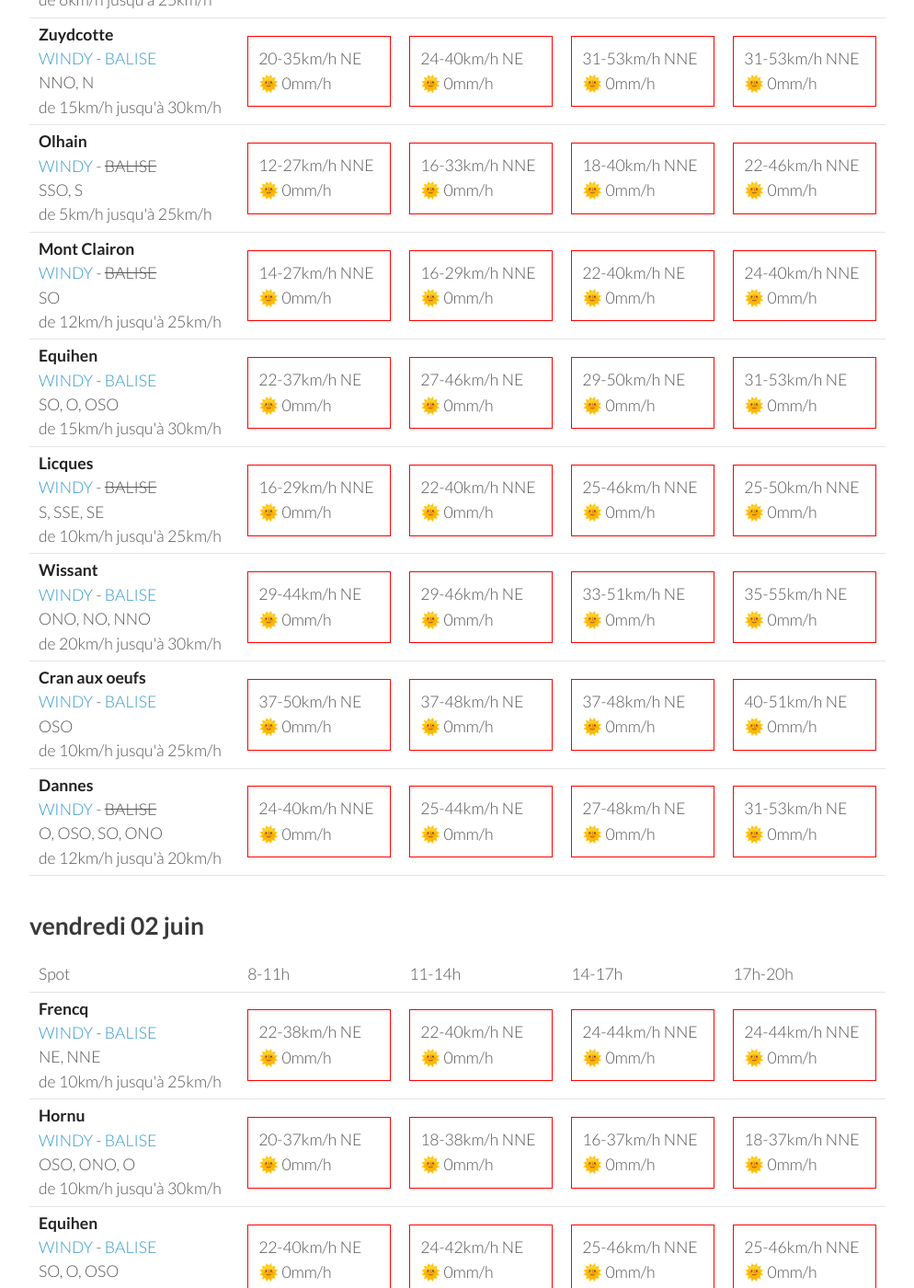
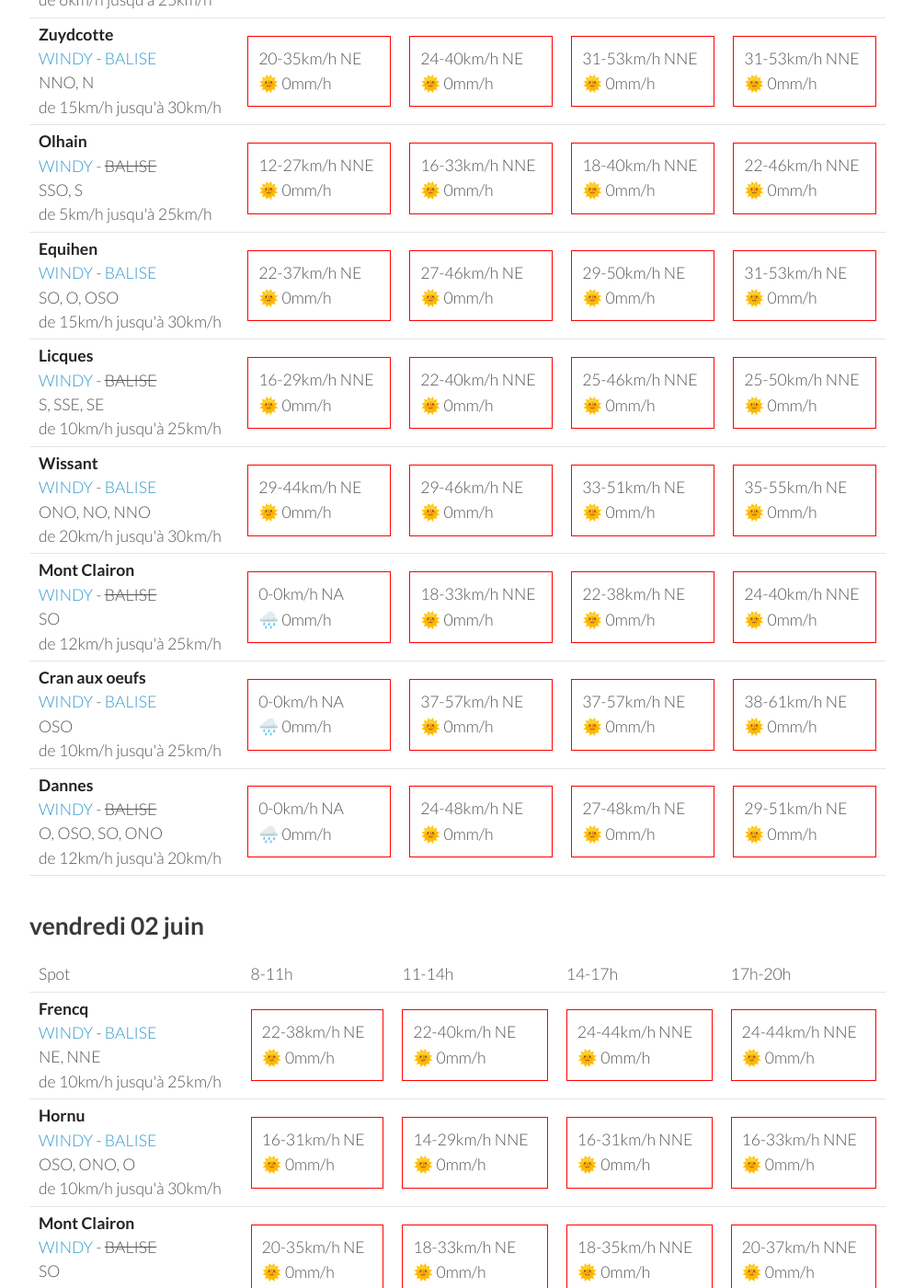
Before and after one commit to parapente-dans-le-nord/parapente-dans-le-nord.github.io, a Jekyll site: the page built from all.markdown, in a window 1280 px wide and 1400 px high, scrolled down 697 px. Shown: the whole window at 92% size, without its empty margins (26-1020 px from the left). Built offline with Jekyll 4.4.1, drawn with Linux system fonts in a browser that asks for light colours; some of the changed text lies outside the part shown.

Commit message:
update index.markdown

```diff
--- a/all.markdown
+++ b/all.markdown
@@ -34,10 +34,10 @@ page mise à jour le jeudi 01 juin 10:03
 <tr>
         <td><strong>Hornu</strong><br><a href="https://windy.com/50.424/3.819?50.024,3.818,8,m:e3daghw">WINDY</a> - <span class=""><a href="https://balisemeteo.com/balise_histo.php?idBalise=5040">BALISE</a> </span><br> <span class="vent-favorable">OSO, ONO, O</span><br><span class="force-vent">de 10km/h jusqu'à 30km/h</span> </td>
 
+            <td><div class="not-flyable"><p>9-22km/h NE</p><p>🌞 0mm/h</p></div></td>
             <td><div class="not-flyable"><p>14-27km/h NE</p><p>🌞 0mm/h</p></div></td>
-            <td><div class="not-flyable"><p>14-31km/h NNE</p><p>🌞 0mm/h</p></div></td>
-            <td><div class="not-flyable"><p>18-37km/h NNE</p><p>🌞 0mm/h</p></div></td>
-            <td><div class="not-flyable"><p>20-40km/h NNE</p><p>🌞 0mm/h</p></div></td>
+            <td><div class="not-flyable"><p>18-33km/h NNE</p><p>🌞 0mm/h</p></div></td>
+            <td><div class="not-flyable"><p>20-38km/h NNE</p><p>🌞 0mm/h</p></div></td>
 
 
     </tr>
@@ -72,16 +72,6 @@ page mise à jour le jeudi 01 juin 10:03
 
     </tr>
 <tr>
-        <td><strong>Mont Clairon</strong><br><a href="https://windy.com/49.919/2.729?49.515,2.730,8,m:e2magfH">WINDY</a> - <span class="no-balise"> BALISE </span><br> <span class="vent-favorable">SO</span><br><span class="force-vent">de 12km/h jusqu'à 25km/h</span> </td>
-
-            <td><div class="not-flyable"><p>14-27km/h NNE</p><p>🌞 0mm/h</p></div></td>
-            <td><div class="not-flyable"><p>16-29km/h NNE</p><p>🌞 0mm/h</p></div></td>
-            <td><div class="not-flyable"><p>22-40km/h NE</p><p>🌞 0mm/h</p></div></td>
-            <td><div class="not-flyable"><p>24-40km/h NNE</p><p>🌞 0mm/h</p></div></td>
-
-
-    </tr>
-<tr>
         <td><strong>Equihen</strong><br><a href="https://windy.com/50.679/1.572?50.279,1.571,8,m:e3CagdM">WINDY</a> - <span class=""><a href="https://balisemeteo.com/balise_histo.php?idBalise=159">BALISE</a> </span><br> <span class="vent-favorable">SO, O, OSO</span><br><span class="force-vent">de 15km/h jusqu'à 30km/h</span> </td>
 
             <td><div class="not-flyable"><p>22-37km/h NE</p><p>🌞 0mm/h</p></div></td>
@@ -112,23 +102,30 @@ page mise à jour le jeudi 01 juin 10:03
 
     </tr>
 <tr>
+        <td><strong>Mont Clairon</strong><br><a href="https://windy.com/49.919/2.729?49.515,2.730,8,m:e2magfH">WINDY</a> - <span class="no-balise"> BALISE </span><br> <span class="vent-favorable">SO</span><br><span class="force-vent">de 12km/h jusqu'à 25km/h</span> </td>
+
+            <td><div class="not-flyable"><p>0-0km/h NA</p><p>🌧️ 0mm/h</p></div></td>
+            <td><div class="not-flyable"><p>18-33km/h NNE</p><p>🌞 0mm/h</p></div></td>
+            <td><div class="not-flyable"><p>22-38km/h NE</p><p>🌞 0mm/h</p></div></td>
+            <td><div class="not-flyable"><p>24-40km/h NNE</p><p>🌞 0mm/h</p></div></td>
+
+    </tr>
+<tr>
         <td><strong>Cran aux oeufs</strong><br><a href="https://windy.com/50.847/1.584?50.451,1.582,8,m:e3TagdN">WINDY</a> - <span class=""><a href="https://www.meteociel.fr/temps-reel/obs_villes.php?code2=7004">BALISE</a> </span><br> <span class="vent-favorable">OSO</span><br><span class="force-vent">de 10km/h jusqu'à 25km/h</span> </td>
 
-            <td><div class="not-flyable"><p>37-50km/h NE</p><p>🌞 0mm/h</p></div></td>
-            <td><div class="not-flyable"><p>37-48km/h NE</p><p>🌞 0mm/h</p></div></td>
-            <td><div class="not-flyable"><p>37-48km/h NE</p><p>🌞 0mm/h</p></div></td>
-            <td><div class="not-flyable"><p>40-51km/h NE</p><p>🌞 0mm/h</p></div></td>
-
+            <td><div class="not-flyable"><p>0-0km/h NA</p><p>🌧️ 0mm/h</p></div></td>
+            <td><div class="not-flyable"><p>37-57km/h NE</p><p>🌞 0mm/h</p></div></td>
+            <td><div class="not-flyable"><p>37-57km/h NE</p><p>🌞 0mm/h</p></div></td>
+            <td><div class="not-flyable"><p>38-61km/h NE</p><p>🌞 0mm/h</p></div></td>
 
     </tr>
 <tr>
         <td><strong>Dannes</strong><br><a href="https://windy.com/50.587/1.637?50.188,1.637,8">WINDY</a> - <span class="no-balise"> BALISE </span><br> <span class="vent-favorable">O, OSO, SO, ONO</span><br><span class="force-vent">de 12km/h jusqu'à 20km/h</span> </td>
 
-            <td><div class="not-flyable"><p>24-40km/h NNE</p><p>🌞 0mm/h</p></div></td>
-            <td><div class="not-flyable"><p>25-44km/h NE</p><p>🌞 0mm/h</p></div></td>
+            <td><div class="not-flyable"><p>0-0km/h NA</p><p>🌧️ 0mm/h</p></div></td>
+            <td><div class="not-flyable"><p>24-48km/h NE</p><p>🌞 0mm/h</p></div></td>
             <td><div class="not-flyable"><p>27-48km/h NE</p><p>🌞 0mm/h</p></div></td>
-            <td><div class="not-flyable"><p>31-53km/h NE</p><p>🌞 0mm/h</p></div></td>
-
+            <td><div class="not-flyable"><p>29-51km/h NE</p><p>🌞 0mm/h</p></div></td>
 
     </tr>
 
@@ -160,10 +157,20 @@ page mise à jour le jeudi 01 juin 10:03
 <tr>
         <td><strong>Hornu</strong><br><a href="https://windy.com/50.424/3.819?50.024,3.818,8,m:e3daghw">WINDY</a> - <span class=""><a href="https://balisemeteo.com/balise_histo.php?idBalise=5040">BALISE</a> </span><br> <span class="vent-favorable">OSO, ONO, O</span><br><span class="force-vent">de 10km/h jusqu'à 30km/h</span> </td>
 
-            <td><div class="not-flyable"><p>20-37km/h NE</p><p>🌞 0mm/h</p></div></td>
-            <td><div class="not-flyable"><p>18-38km/h NNE</p><p>🌞 0mm/h</p></div></td>
-            <td><div class="not-flyable"><p>16-37km/h NNE</p><p>🌞 0mm/h</p></div></td>
-            <td><div class="not-flyable"><p>18-37km/h NNE</p><p>🌞 0mm/h</p></div></td>
+            <td><div class="not-flyable"><p>16-31km/h NE</p><p>🌞 0mm/h</p></div></td>
+            <td><div class="not-flyable"><p>14-29km/h NNE</p><p>🌞 0mm/h</p></div></td>
+            <td><div class="not-flyable"><p>16-31km/h NNE</p><p>🌞 0mm/h</p></div></td>
+            <td><div class="not-flyable"><p>16-33km/h NNE</p><p>🌞 0mm/h</p></div></td>
+
+
+    </tr>
+<tr>
+        <td><strong>Mont Clairon</strong><br><a href="https://windy.com/49.919/2.729?49.515,2.730,8,m:e2magfH">WINDY</a> - <span class="no-balise"> BALISE </span><br> <span class="vent-favorable">SO</span><br><span class="force-vent">de 12km/h jusqu'à 25km/h</span> </td>
+
+            <td><div class="not-flyable"><p>20-35km/h NE</p><p>🌞 0mm/h</p></div></td>
+            <td><div class="not-flyable"><p>18-33km/h NE</p><p>🌞 0mm/h</p></div></td>
+            <td><div class="not-flyable"><p>18-35km/h NNE</p><p>🌞 0mm/h</p></div></td>
+            <td><div class="not-flyable"><p>20-37km/h NNE</p><p>🌞 0mm/h</p></div></td>
 
 
     </tr>
@@ -194,16 +201,6 @@ page mise à jour le jeudi 01 juin 10:03
             <td><div class="not-flyable"><p>16-35km/h NNE</p><p>🌞 0mm/h</p></div></td>
             <td><div class="not-flyable"><p>18-40km/h NNE</p><p>🌞 0mm/h</p></div></td>
             <td><div class="not-flyable"><p>18-40km/h NNE</p><p>🌞 0mm/h</p></div></td>
-
-
-    </tr>
-<tr>
-        <td><strong>Mont Clairon</strong><br><a href="https://windy.com/49.919/2.729?49.515,2.730,8,m:e2magfH">WINDY</a> - <span class="no-balise"> BALISE </span><br> <span class="vent-favorable">SO</span><br><span class="force-vent">de 12km/h jusqu'à 25km/h</span> </td>
-
-            <td><div class="not-flyable"><p>22-37km/h NNE</p><p>🌞 0mm/h</p></div></td>
-            <td><div class="not-flyable"><p>18-33km/h NE</p><p>🌞 0mm/h</p></div></td>
-            <td><div class="not-flyable"><p>20-37km/h NNE</p><p>🌞 0mm/h</p></div></td>
-            <td><div class="not-flyable"><p>20-37km/h NNE</p><p>🌞 0mm/h</p></div></td>
 
 
     </tr>
@@ -240,10 +237,10 @@ page mise à jour le jeudi 01 juin 10:03
 <tr>
         <td><strong>Cran aux oeufs</strong><br><a href="https://windy.com/50.847/1.584?50.451,1.582,8,m:e3TagdN">WINDY</a> - <span class=""><a href="https://www.meteociel.fr/temps-reel/obs_villes.php?code2=7004">BALISE</a> </span><br> <span class="vent-favorable">OSO</span><br><span class="force-vent">de 10km/h jusqu'à 25km/h</span> </td>
 
-            <td><div class="not-flyable"><p>33-44km/h NE</p><p>🌞 0mm/h</p></div></td>
-            <td><div class="not-flyable"><p>35-46km/h NE</p><p>🌞 0mm/h</p></div></td>
-            <td><div class="not-flyable"><p>37-48km/h NE</p><p>🌞 0mm/h</p></div></td>
-            <td><div class="not-flyable"><p>37-48km/h NE</p><p>🌞 0mm/h</p></div></td>
+            <td><div class="not-flyable"><p>31-48km/h NE</p><p>🌞 0mm/h</p></div></td>
+            <td><div class="not-flyable"><p>33-51km/h NE</p><p>🌞 0mm/h</p></div></td>
+            <td><div class="not-flyable"><p>33-53km/h NNE</p><p>🌞 0mm/h</p></div></td>
+            <td><div class="not-flyable"><p>35-53km/h NNE</p><p>🌞 0mm/h</p></div></td>
 
 
     </tr>
@@ -252,8 +249,8 @@ page mise à jour le jeudi 01 juin 10:03
 
             <td><div class="not-flyable"><p>22-38km/h NE</p><p>🌞 0mm/h</p></div></td>
             <td><div class="not-flyable"><p>22-40km/h NE</p><p>🌞 0mm/h</p></div></td>
-            <td><div class="not-flyable"><p>25-44km/h NNE</p><p>🌞 0mm/h</p></div></td>
-            <td><div class="not-flyable"><p>25-46km/h NNE</p><p>🌞 0mm/h</p></div></td>
+            <td><div class="not-flyable"><p>24-44km/h NE</p><p>🌞 0mm/h</p></div></td>
+            <td><div class="not-flyable"><p>27-48km/h NNE</p><p>🌞 0mm/h</p></div></td>
 
 
     </tr>
@@ -276,9 +273,9 @@ page mise à jour le jeudi 01 juin 10:03
 <tr>
         <td><strong>Frencq</strong><br><a href="https://windy.com/50.559/1.669?50.159,1.670,8,m:e3qagdV">WINDY</a> - <span class=""><a href="https://balisemeteo.com/balise_histo.php?idBalise=159">BALISE</a> </span><br> <span class="vent-favorable">NE, NNE</span><br><span class="force-vent">de 10km/h jusqu'à 25km/h</span> </td>
 
-            <td><div class="not-flyable"><p>16-33km/h NE</p><p>🌞 0mm/h</p></div></td>
-            <td><div class="not-flyable"><p>16-33km/h NNE</p><p>🌞 0mm/h</p></div></td>
-            <td><div class="not-flyable"><p>20-42km/h NE</p><p>🌞 0mm/h</p></div></td>
+            <td><div class="not-flyable"><p>18-35km/h NE</p><p>🌞 0mm/h</p></div></td>
+            <td><div class="not-flyable"><p>18-35km/h NNE</p><p>🌞 0mm/h</p></div></td>
+            <td><div class="not-flyable"><p>22-44km/h NE</p><p>🌞 0mm/h</p></div></td>
             <td><div class="not-flyable"><p>24-48km/h NNE</p><p>🌞 0mm/h</p></div></td>
 
 
@@ -296,10 +293,10 @@ page mise à jour le jeudi 01 juin 10:03
 <tr>
         <td><strong>Wissant</strong><br><a href="https://windy.com/50.885/1.653?50.488,1.653,8,m:e3XagdU">WINDY</a> - <span class=""><a href="https://balisemeteo.com/balise_histo.php?idBalise=159">BALISE</a> </span><br> <span class="vent-favorable">ONO, NO, NNO</span><br><span class="force-vent">de 20km/h jusqu'à 30km/h</span> </td>
 
-            <td><div class="not-flyable"><p>25-37km/h NNE</p><p>🌞 0mm/h</p></div></td>
-            <td><div class="not-flyable"><p>25-37km/h NNE</p><p>🌞 0mm/h</p></div></td>
-            <td><div class="not-flyable"><p>27-40km/h NNE</p><p>🌞 0mm/h</p></div></td>
-            <td><div class="not-flyable"><p>29-42km/h NNE</p><p>🌞 0mm/h</p></div></td>
+            <td><div class="not-flyable"><p>22-33km/h NNE</p><p>🌞 0mm/h</p></div></td>
+            <td><div class="not-flyable"><p>24-35km/h NNE</p><p>🌞 0mm/h</p></div></td>
+            <td><div class="not-flyable"><p>29-40km/h NNE</p><p>🌞 0mm/h</p></div></td>
+            <td><div class="not-flyable"><p>31-44km/h NNE</p><p>🌞 0mm/h</p></div></td>
 
 
     </tr>
@@ -405,7 +402,7 @@ page mise à jour le jeudi 01 juin 10:03
             <td><div class="not-flyable"><p>14-29km/h NE</p><p>🌞 0mm/h</p></div></td>
             <td><div class="not-flyable"><p>18-35km/h NE</p><p>🌞 0mm/h</p></div></td>
             <td><div class="not-flyable"><p>20-42km/h NE</p><p>🌞 0mm/h</p></div></td>
-            <td><div class="not-flyable"><p>25-48km/h NE</p><p>🌞 0mm/h</p></div></td>
+            <td><div class="not-flyable"><p>25-50km/h NE</p><p>🌞 0mm/h</p></div></td>
 
 
     </tr>
@@ -416,16 +413,6 @@ page mise à jour le jeudi 01 juin 10:03
             <td><div class="not-flyable"><p>16-35km/h NE</p><p>🌞 0mm/h</p></div></td>
             <td><div class="not-flyable"><p>20-40km/h NE</p><p>🌞 0mm/h</p></div></td>
             <td><div class="not-flyable"><p>18-38km/h NE</p><p>🌞 0mm/h</p></div></td>
-
-
-    </tr>
-<tr>
-        <td><strong>Wissant</strong><br><a href="https://windy.com/50.885/1.653?50.488,1.653,8,m:e3XagdU">WINDY</a> - <span class=""><a href="https://balisemeteo.com/balise_histo.php?idBalise=159">BALISE</a> </span><br> <span class="vent-favorable">ONO, NO, NNO</span><br><span class="force-vent">de 20km/h jusqu'à 30km/h</span> </td>
-
-            <td><div class="not-flyable"><p>20-29km/h ENE</p><p>🌞 0mm/h</p></div></td>
-            <td><div class="not-flyable"><p>27-38km/h NE</p><p>🌞 0mm/h</p></div></td>
-            <td><div class="not-flyable"><p>33-46km/h NE</p><p>🌞 0mm/h</p></div></td>
-            <td><div class="not-flyable"><p>35-50km/h NE</p><p>🌞 0mm/h</p></div></td>
 
 
     </tr>
@@ -490,6 +477,16 @@ page mise à jour le jeudi 01 juin 10:03
 
     </tr>
 <tr>
+        <td><strong>Wissant</strong><br><a href="https://windy.com/50.885/1.653?50.488,1.653,8,m:e3XagdU">WINDY</a> - <span class=""><a href="https://balisemeteo.com/balise_histo.php?idBalise=159">BALISE</a> </span><br> <span class="vent-favorable">ONO, NO, NNO</span><br><span class="force-vent">de 20km/h jusqu'à 30km/h</span> </td>
+
+            <td><div class="not-flyable"><p>18-27km/h ENE</p><p>🌞 0mm/h</p></div></td>
+            <td><div class="not-flyable"><p>25-37km/h NE</p><p>🌞 0mm/h</p></div></td>
+            <td><div class="not-flyable"><p>31-46km/h NE</p><p>🌞 0mm/h</p></div></td>
+            <td><div class="not-flyable"><p>31-48km/h NNE</p><p>🌞 0mm/h</p></div></td>
+
+
+    </tr>
+<tr>
         <td><strong>Mont Clairon</strong><br><a href="https://windy.com/49.919/2.729?49.515,2.730,8,m:e2magfH">WINDY</a> - <span class="no-balise"> BALISE </span><br> <span class="vent-favorable">SO</span><br><span class="force-vent">de 12km/h jusqu'à 25km/h</span> </td>
 
             <td><div class="not-flyable"><p>16-33km/h NE</p><p>🌞 0mm/h</p></div></td>
@@ -528,10 +525,10 @@ page mise à jour le jeudi 01 juin 10:03
 <tr>
         <td><strong>Frencq</strong><br><a href="https://windy.com/50.559/1.669?50.159,1.670,8,m:e3qagdV">WINDY</a> - <span class=""><a href="https://balisemeteo.com/balise_histo.php?idBalise=159">BALISE</a> </span><br> <span class="vent-favorable">NE, NNE</span><br><span class="force-vent">de 10km/h jusqu'à 25km/h</span> </td>
 
-            <td><div class="not-flyable"><p>22-40km/h NE</p><p>🌞 0mm/h</p></div></td>
-            <td><div class="not-flyable"><p>18-40km/h NE</p><p>🌞 0mm/h</p></div></td>
-            <td><div class="not-flyable"><p>20-42km/h NNE</p><p>🌞 0mm/h</p></div></td>
-            <td><div class="not-flyable"><p>24-46km/h NNE</p><p>🌞 0mm/h</p></div></td>
+            <td><div class="not-flyable"><p>20-37km/h NE</p><p>🌞 0mm/h</p></div></td>
+            <td><div class="not-flyable"><p>18-38km/h NE</p><p>🌞 0mm/h</p></div></td>
+            <td><div class="not-flyable"><p>22-44km/h NNE</p><p>🌞 0mm/h</p></div></td>
+            <td><div class="not-flyable"><p>22-46km/h NNE</p><p>🌞 0mm/h</p></div></td>
 
 
     </tr>
@@ -598,9 +595,9 @@ page mise à jour le jeudi 01 juin 10:03
 <tr>
         <td><strong>Wissant</strong><br><a href="https://windy.com/50.885/1.653?50.488,1.653,8,m:e3XagdU">WINDY</a> - <span class=""><a href="https://balisemeteo.com/balise_histo.php?idBalise=159">BALISE</a> </span><br> <span class="vent-favorable">ONO, NO, NNO</span><br><span class="force-vent">de 20km/h jusqu'à 30km/h</span> </td>
 
-            <td><div class="not-flyable"><p>29-42km/h NE</p><p>🌞 0mm/h</p></div></td>
-            <td><div class="not-flyable"><p>29-42km/h NE</p><p>🌞 0mm/h</p></div></td>
-            <td><div class="not-flyable"><p>31-46km/h NE</p><p>🌞 0mm/h</p></div></td>
+            <td><div class="not-flyable"><p>29-44km/h NE</p><p>🌞 0mm/h</p></div></td>
+            <td><div class="not-flyable"><p>29-44km/h NE</p><p>🌞 0mm/h</p></div></td>
+            <td><div class="not-flyable"><p>31-46km/h NNE</p><p>🌞 0mm/h</p></div></td>
             <td><div class="not-flyable"><p>33-48km/h NE</p><p>🌞 0mm/h</p></div></td>
 
 
@@ -650,16 +647,6 @@ page mise à jour le jeudi 01 juin 10:03
       <td>11-14h</td>
       <td>14-17h</td>
       <td>17h-20h</td>
-    </tr>
-<tr>
-        <td><strong>Frencq</strong><br><a href="https://windy.com/50.559/1.669?50.159,1.670,8,m:e3qagdV">WINDY</a> - <span class=""><a href="https://balisemeteo.com/balise_histo.php?idBalise=159">BALISE</a> </span><br> <span class="vent-favorable">NE, NNE</span><br><span class="force-vent">de 10km/h jusqu'à 25km/h</span> </td>
-
-            <td><div class="not-flyable"><p>22-40km/h NE</p><p>🌞 0mm/h</p></div></td>
-            <td><div class="not-flyable"><p>18-40km/h NE</p><p>🌞 0mm/h</p></div></td>
-            <td><div class="not-flyable"><p>22-44km/h NNE</p><p>🌞 0mm/h</p></div></td>
-            <td><div class="not-flyable"><p>24-48km/h NNE</p><p>🌞 0mm/h</p></div></td>
-
-
     </tr>
 <tr>
         <td><strong>Hornu</strong><br><a href="https://windy.com/50.424/3.819?50.024,3.818,8,m:e3daghw">WINDY</a> - <span class=""><a href="https://balisemeteo.com/balise_histo.php?idBalise=5040">BALISE</a> </span><br> <span class="vent-favorable">OSO, ONO, O</span><br><span class="force-vent">de 10km/h jusqu'à 30km/h</span> </td>
@@ -712,6 +699,16 @@ page mise à jour le jeudi 01 juin 10:03
 
     </tr>
 <tr>
+        <td><strong>Wissant</strong><br><a href="https://windy.com/50.885/1.653?50.488,1.653,8,m:e3XagdU">WINDY</a> - <span class=""><a href="https://balisemeteo.com/balise_histo.php?idBalise=159">BALISE</a> </span><br> <span class="vent-favorable">ONO, NO, NNO</span><br><span class="force-vent">de 20km/h jusqu'à 30km/h</span> </td>
+
+            <td><div class="not-flyable"><p>31-44km/h NE</p><p>🌞 0mm/h</p></div></td>
+            <td><div class="not-flyable"><p>31-44km/h NE</p><p>🌞 0mm/h</p></div></td>
+            <td><div class="not-flyable"><p>33-48km/h NE</p><p>🌞 0mm/h</p></div></td>
+            <td><div class="not-flyable"><p>35-51km/h NE</p><p>🌞 0mm/h</p></div></td>
+
+
+    </tr>
+<tr>
         <td><strong>Licques</strong><br><a href="https://windy.com/50.786/1.936?50.388,1.934,8">WINDY</a> - <span class="no-balise"> BALISE </span><br> <span class="vent-favorable">S, SSE, SE</span><br><span class="force-vent">de 10km/h jusqu'à 25km/h</span> </td>
 
             <td><div class="not-flyable"><p>22-40km/h NE</p><p>🌞 0mm/h</p></div></td>
--- a/index.markdown
+++ b/index.markdown
@@ -7,7 +7,7 @@ title:  "Ou ça vole"
 {: .links}
 
 # Prevision Windy, modèle Arome
-page mise à jour le jeudi 01 juin 10:03
+page mise à jour le jeudi 01 juin 13:03
 
 
 Ca ne vole nul part malheureusement 😢
```
Also changed, not shown: other parts of all.markdown (+1 -1 lines).
